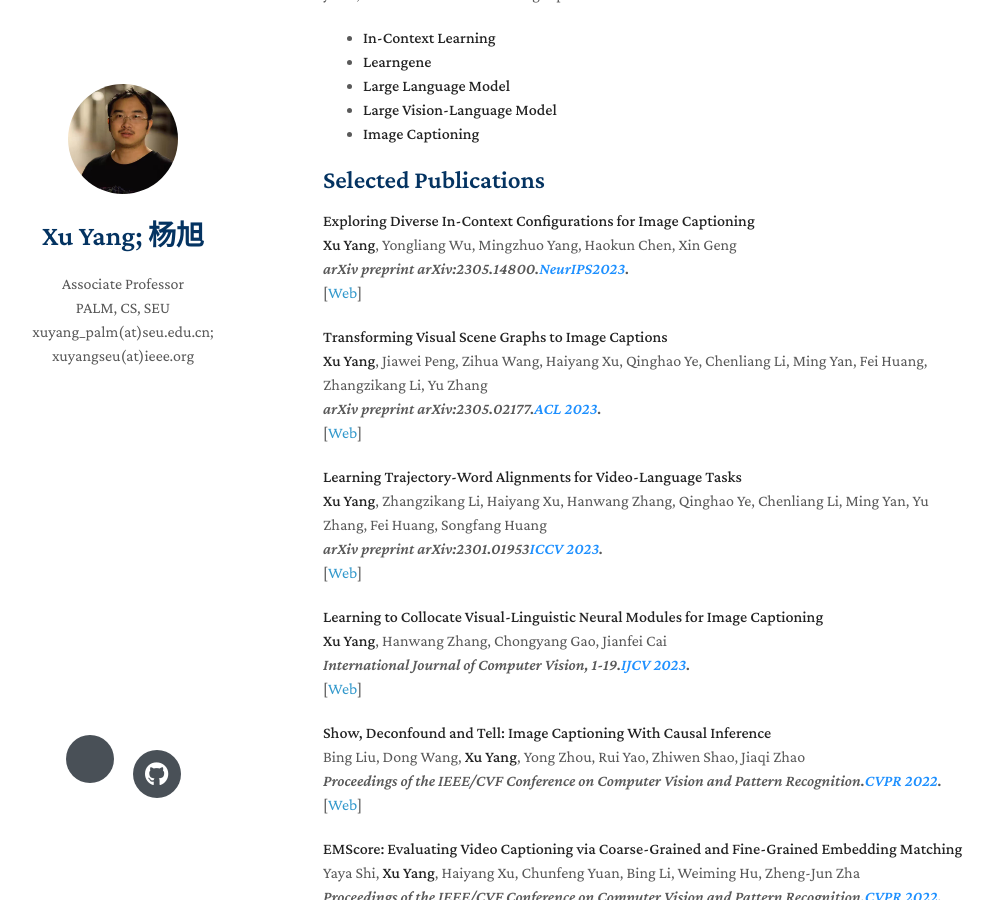
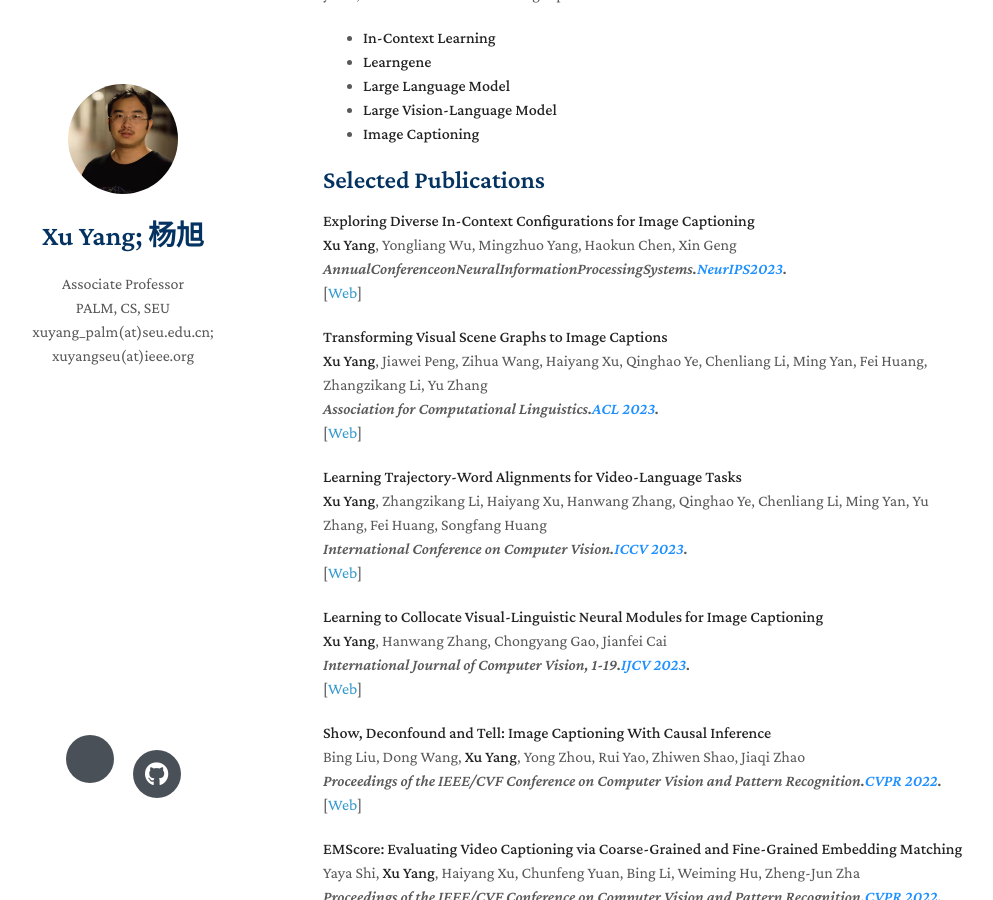
Before and after one commit to yxPALMweb/yxPALMweb.github.io, a Jekyll site: the page built from index.md, in a window 1280 px wide and 900 px high, scrolled down 309 px. Shown: the whole window, without its empty margins (147-1140 px from the left). Built offline with Jekyll 4.4.1, drawn with Linux system fonts in a browser that asks for light colours; nearby versions of some CDN libraries; a style sheet for code colours, icons or effects is not loaded; our own code applies the rules of GitHub Pages for plain Markdown files.

Commit message:
Update index.md

```diff
--- a/index.md
+++ b/index.md
@@ -21,7 +21,7 @@ I have wide interest on AI, especially machine learning and deep learning. In th
 <br />
 <strong>Xu Yang</strong>, Yongliang Wu, Mingzhuo Yang, Haokun Chen, Xin Geng
 <br />
-<em>arXiv preprint arXiv:2305.14800.<strong><i style="color:#1e90ff">NeurIPS2023</i></strong>.</em>
+<em>AnnualConferenceonNeuralInformationProcessingSystems.<strong><i style="color:#1e90ff">NeurIPS2023</i></strong>.</em>
 <br />
    [<a href="https://arxiv.org/abs/2305.14800">Web</a>]
 <br/>
@@ -34,20 +34,20 @@ I have wide interest on AI, especially machine learning and deep learning. In th
 <br />
 <strong>Xu Yang</strong>, Jiawei Peng, Zihua Wang, Haiyang Xu, Qinghao Ye, Chenliang Li, Ming Yan, Fei Huang, Zhangzikang Li, Yu Zhang
 <br />
-<em>arXiv preprint arXiv:2305.02177.<strong><i style="color:#1e90ff">ACL 2023</i></strong>.</em>
+<em>Association for Computational Linguistics.<strong><i style="color:#1e90ff">ACL 2023</i></strong>.</em>
 <br />
    [<a href="https://arxiv.org/abs/2305.02177">Web</a>]
 <br/>
 </p>
 </div>
 
-[comment]: <> (arXiv)
+[comment]: <> (iccv2023)
 <div class="paper">
 <p><strong>Learning Trajectory-Word Alignments for Video-Language Tasks</strong>
 <br />
 <strong>Xu Yang</strong>, Zhangzikang Li, Haiyang Xu, Hanwang Zhang, Qinghao Ye, Chenliang Li, Ming Yan, Yu Zhang, Fei Huang, Songfang Huang
 <br />
-<em>arXiv preprint arXiv:2301.01953<strong><i style="color:#1e90ff">ICCV 2023</i></strong>.</em>
+<em>International Conference on Computer Vision.<strong><i style="color:#1e90ff">ICCV 2023</i></strong>.</em>
 <br />
    [<a href="https://arxiv.org/abs/2301.01953">Web</a>]
 <br/>
```
